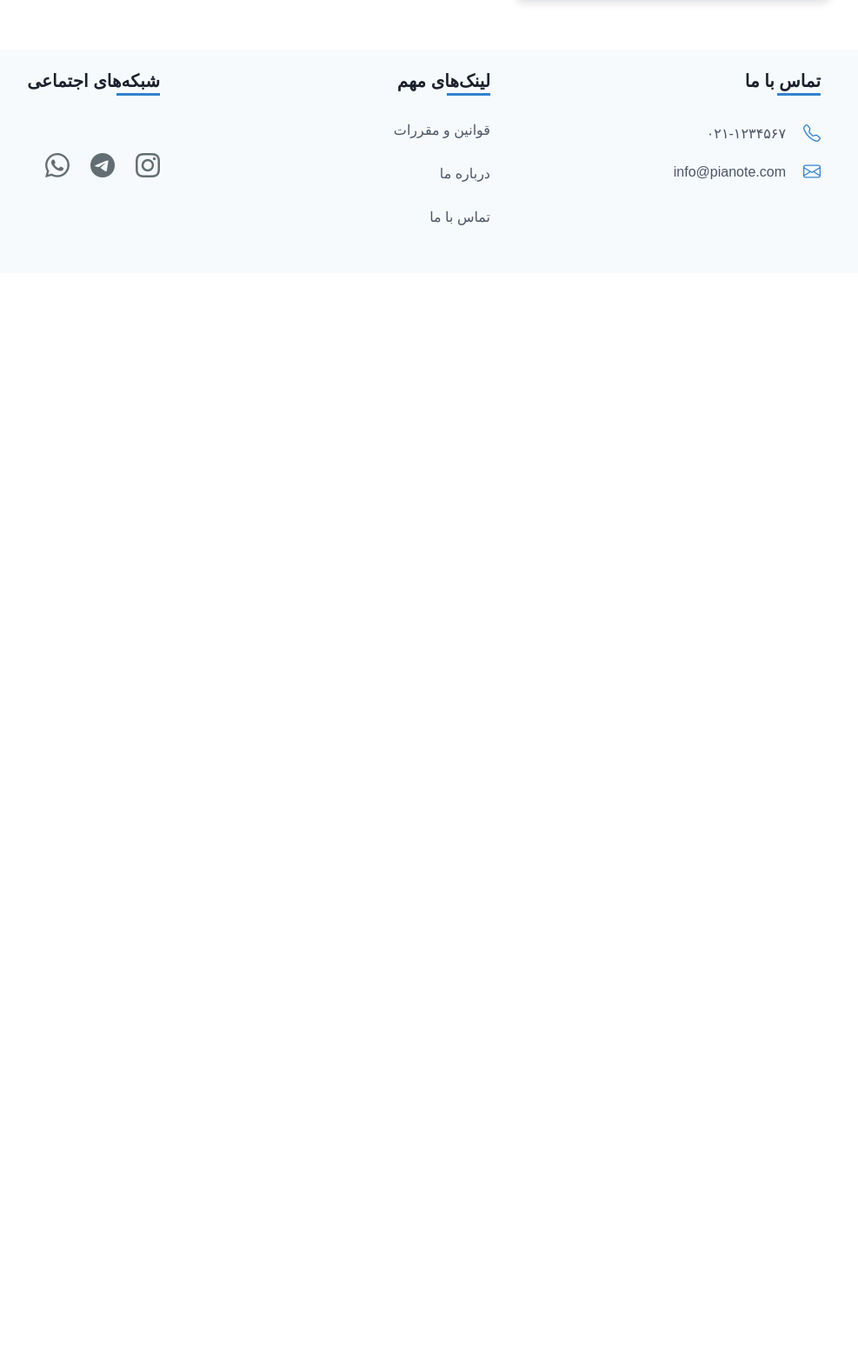
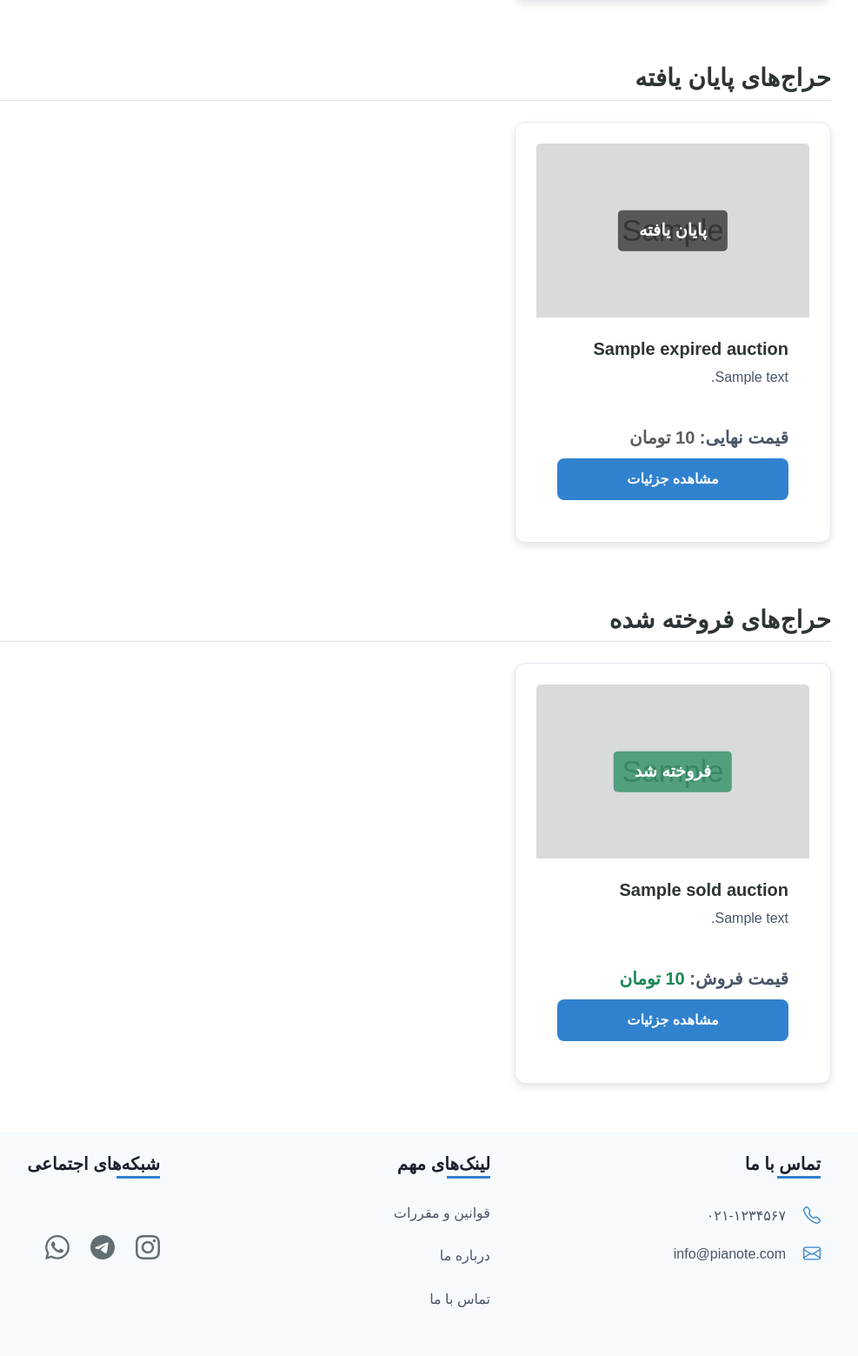
Before and after one commit to ArvinAbkenari/pianote, a Django app: template templates/auctions/list.html in a window 1280 px wide. Shown: the part 1375-2934 px from the top of the page at 87% size, without its empty margins (254-1241 px from the left). Before the commit the page ends 1634 px from the top, so only its background shows below. Run offline with Django 5.2, Linux system fonts and the light colour scheme; the template is opened without the code that fills it: most values are stand-ins (such as "Sample title", 1, 10 or a date in 2020); grey boxes marked "Sample" are stand-in pictures; form fields are guessed from the names that the template uses.

Commit message:
Add styles and templates for expired and sold auctions with status overlays

```diff
--- a/auctions/static/auctions/auctions.css
+++ b/auctions/static/auctions/auctions.css
@@ -179,3 +179,27 @@
     color: var(--text-primary);
     background-color: var(--bg-primary);
 }
+
+/* Styles for expired and sold auctions */
+.auction-expired .card-img-top,
+.auction-sold .card-img-top {
+    filter: grayscale(80%);
+}
+
+.auction-status-overlay {
+    position: absolute;
+    top: 50%;
+    left: 50%;
+    transform: translate(-50%, -50%);
+    background-color: rgba(0, 0, 0, 0.6);
+    color: white;
+    padding: 0.5rem 1.5rem;
+    border-radius: 5px;
+    font-size: 1.2rem;
+    font-weight: bold;
+    text-align: center;
+}
+
+.auction-status-overlay.sold {
+    background-color: rgba(25, 135, 84, 0.7); /* Bootstrap success color with alpha */
+}
--- a/templates/auctions/list.html
+++ b/templates/auctions/list.html
@@ -90,6 +90,76 @@
     </div>
   {% endif %}
 
+  <!-- Expired Auctions -->
+  <div class="mt-5">
+    <h3 class="fw-bold border-bottom pb-2 mb-4">حراج‌های پایان یافته</h3>
+    <div class="row">
+      {% for a in expired_auctions %}
+        <div class="col-lg-4 col-md-6 mb-4">
+          <div class="card auction-card h-100 auction-expired">
+            <div style="position: relative;">
+              {% if a.image %}
+                <img src="{{ a.image.url }}" class="card-img-top" alt="{{ a.title }}">
+              {% else %}
+                <img src="https://via.placeholder.com/300x200.png?text=No+Image" class="card-img-top" alt="No image available">
+              {% endif %}
+              <div class="auction-status-overlay">پایان یافته</div>
+            </div>
+            <div class="card-body d-flex flex-column">
+              <h5 class="card-title">{{ a.title }}</h5>
+              <p class="card-text">{{ a.description|truncatechars:100 }}</p>
+              <div class="mt-auto">
+                <p class="card-text fs-5 fw-bold mb-2">قیمت نهایی: <span class="text-muted">{{ a.current_price|three_comma }} تومان</span></p>
+                <a href="{% url 'auctions:detail' a.id %}" class="btn btn-outline-secondary w-100">مشاهده جزئیات</a>
+              </div>
+            </div>
+          </div>
+        </div>
+      {% empty %}
+        <div class="col-12">
+          <div class="alert alert-secondary text-center">
+            <p>هیچ حراج پایان یافته‌ای وجود ندارد.</p>
+          </div>
+        </div>
+      {% endfor %}
+    </div>
+  </div>
+
+  <!-- Sold Auctions -->
+  <div class="mt-5">
+    <h3 class="fw-bold border-bottom pb-2 mb-4">حراج‌های فروخته شده</h3>
+    <div class="row">
+      {% for a in sold_auctions %}
+        <div class="col-lg-4 col-md-6 mb-4">
+          <div class="card auction-card h-100 auction-sold">
+             <div style="position: relative;">
+              {% if a.image %}
+                <img src="{{ a.image.url }}" class="card-img-top" alt="{{ a.title }}">
+              {% else %}
+                <img src="https://via.placeholder.com/300x200.png?text=No+Image" class="card-img-top" alt="No image available">
+              {% endif %}
+              <div class="auction-status-overlay sold">فروخته شد</div>
+            </div>
+            <div class="card-body d-flex flex-column">
+              <h5 class="card-title">{{ a.title }}</h5>
+              <p class="card-text">{{ a.description|truncatechars:100 }}</p>
+              <div class="mt-auto">
+                <p class="card-text fs-5 fw-bold mb-2">قیمت فروش: <span class="text-success">{{ a.chosen_bid.amount|three_comma }} تومان</span></p>
+                <a href="{% url 'auctions:detail' a.id %}" class="btn btn-outline-info w-100">مشاهده جزئیات</a>
+              </div>
+            </div>
+          </div>
+        </div>
+      {% empty %}
+        <div class="col-12">
+          <div class="alert alert-secondary text-center">
+            <p>هیچ حراج فروخته شده‌ای وجود ندارد.</p>
+          </div>
+        </div>
+      {% endfor %}
+    </div>
+  </div>
+
 </div>
 {% endblock %}
 
```
Also changed, not shown: auctions/views.py (+20 -4 lines).
